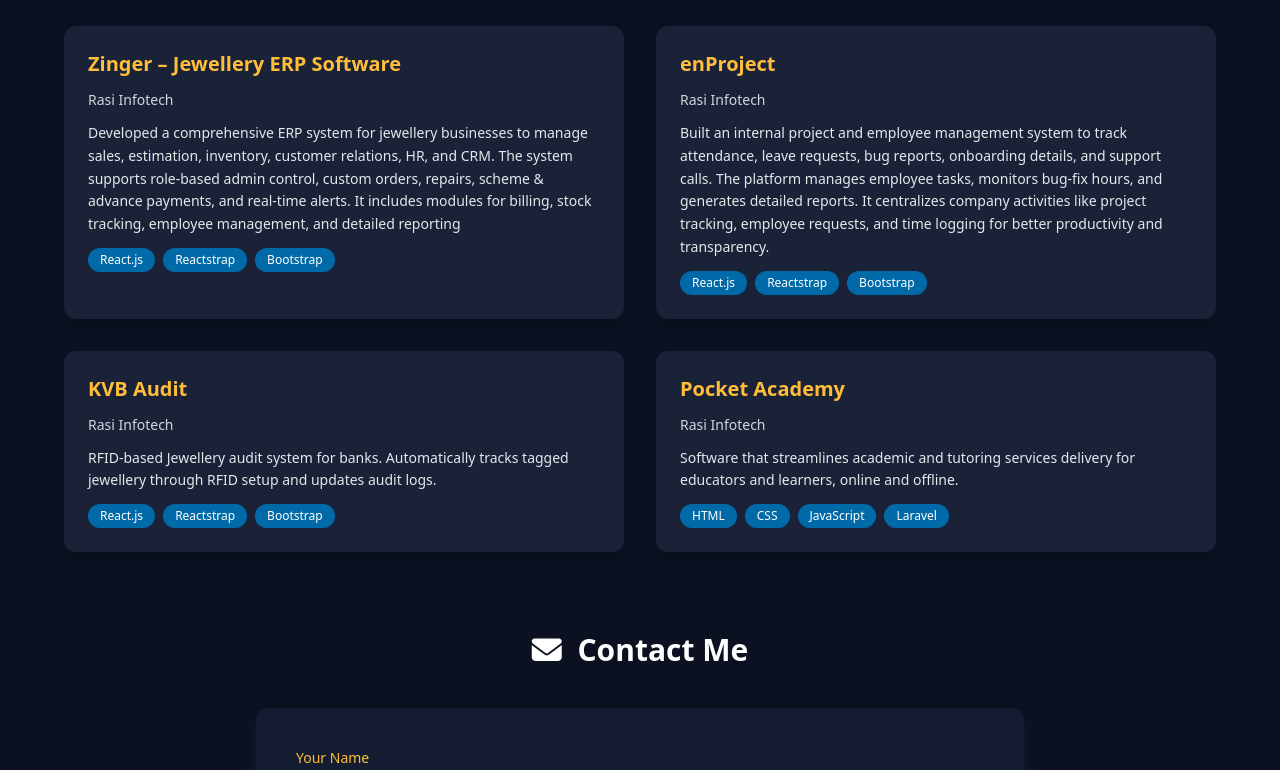
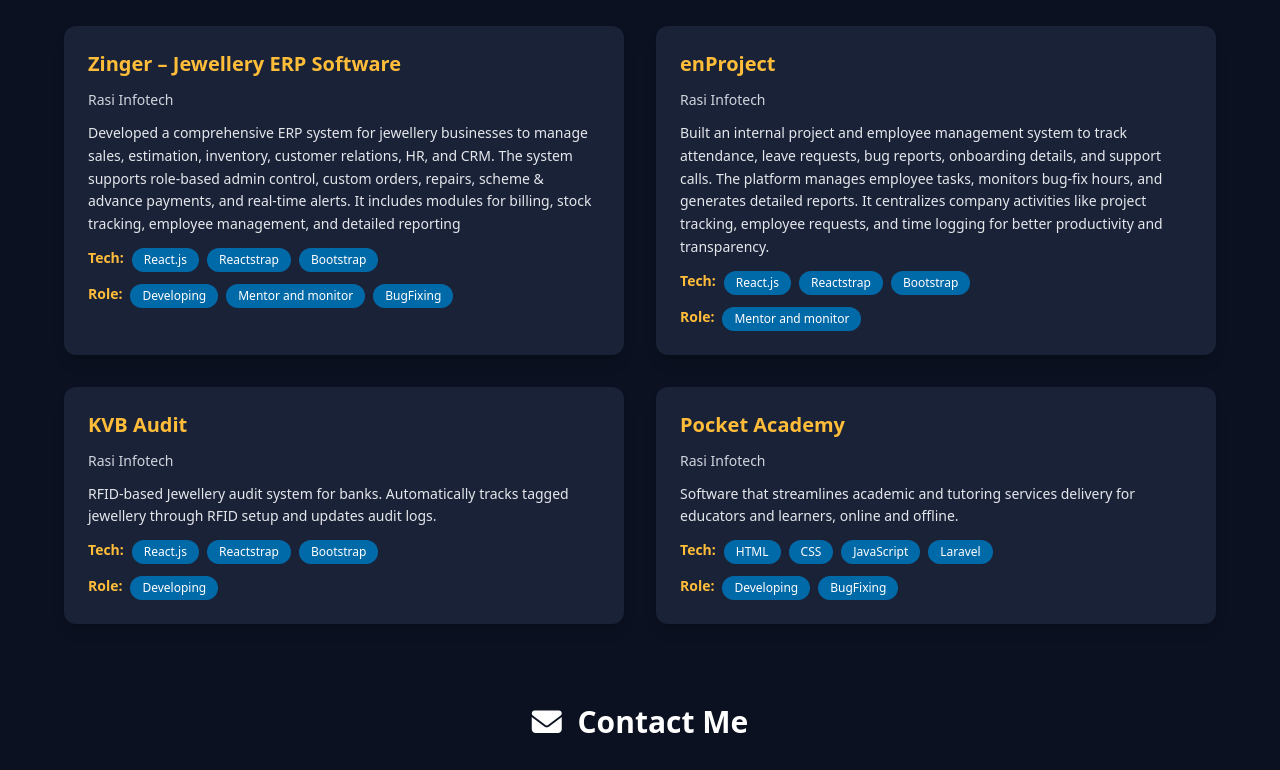
Before and after one commit to mythilims/my_site_portfolio, a React (Vite) app: page / in a window 1280 px wide. Shown: the part 2047-2817 px from the top of the page. Built offline with nearby package versions, Linux system fonts and the light colour scheme.

Commit message:
8th commit

```diff
--- a/src/Utility/CommonFile.jsx
+++ b/src/Utility/CommonFile.jsx
@@ -35,7 +35,7 @@
     company_name: "Rasi Infotech",
     des: "Developed a comprehensive ERP system for jewellery businesses to manage sales, estimation, inventory, customer relations, HR, and CRM. The system supports role-based admin control, custom orders, repairs, scheme & advance payments, and real-time alerts. It includes modules for billing, stock tracking, employee management, and detailed reporting",
     tech: ["React.js", "Reactstrap", "Bootstrap"],
-    role: ["Developed", "Mentor and monitor", "BugFixing"],
+    role: ["Developing", "Mentor and monitor", "BugFixing"],
   },
   {
     project_name: "enProject",
@@ -49,7 +49,7 @@
     company_name: "Rasi Infotech",
     des: "RFID-based Jewellery audit system for banks. Automatically tracks tagged jewellery through RFID setup and updates audit logs.",
     tech: ["React.js", "Reactstrap", "Bootstrap"],
-    role: ["Developed"],
+    role: ["Developing"],
   },
   {
     project_name: "Pocket Academy",
@@ -82,7 +82,7 @@
   { name: "React.js", level: 75, color: "bg-indigo-500", title: "Frontend" },
   { name: "JavaScript", level: 75, color: "bg-indigo-500", title: "Frontend" },
   { name: "Node.js", level: 50, color: "bg-sky-500", title: "Backend" },
-  { name: "Express.js", level: 50, color: "bg-sky-500", title: "Framework" },
+  { name: "Express.js", level: 50, color: "bg-indigo-500", title: "Framework" },
   // { name: "MongoDB", level: 65, color: "bg-sky-500" },
   // { name: "SQL", level: 60, color: "bg-sky-500" },
   { name: "VS code", level: 80, color: "bg-[#ffbd39]", title: "Tool" },
--- a/src/pages/Myportfolio.jsx
+++ b/src/pages/Myportfolio.jsx
@@ -34,7 +34,9 @@
       {/* ✅ Header */}
       <header className="fixed top-0 left-0 w-full bg-[#0b1120]/90 z-50 shadow-xs z-40 shadow-[#e1d0d0]">
         <div className="max-w-7xl mx-auto px-4 sm:px-6 lg:px-8 h-16 flex justify-between items-center">
-          <h1 className="sm:text-base md:text-2xl text-2xl font-bold">{PROFILE_NAME}</h1>
+          <h1 className="sm:text-base md:text-2xl text-2xl font-bold">
+            {PROFILE_NAME}
+          </h1>
 
           {/* 🍔 Hamburger for mobile */}
           <div className="md:hidden">
@@ -81,10 +83,8 @@
         )}
       </header>
 
-
-
       <section className="bg-[#0b1120] text-white " id="home">
-        <div  className="max-w-5xl mx-auto space-y-10  flex flex-col md:flex-row items-center pt-30 px-6 md:px-12 ">
+        <div className="max-w-5xl mx-auto space-y-10  flex flex-col md:flex-row items-center pt-30 px-6 md:px-12 ">
           <div className="md:w-1/2 ">
             <h2 className="text-3xl font-bold mb-4">
               {HELLO_TEXT}{" "}
@@ -303,6 +303,8 @@
                     {item.des}
                   </p>
                   <div className="flex flex-wrap gap-2 mt-2">
+                    <span className="text-sm font-bold text-[#ffbd39]">Tech:</span>
+
                     {item.tech.map((itemTech) => (
                       <span
                         key={itemTech}
@@ -310,6 +312,20 @@
                       >
                         {itemTech}
                       </span>
+                    ))}
+                  </div>
+                  <div className="flex flex-wrap gap-2 mt-2">
+                    <span className="text-sm font-bold text-[#ffbd39]">Role:</span>
+
+                    {item.role.map((itemTech) => (
+                      <>
+                        <span
+                          key={itemTech}
+                          className="bg-sky-700 px-3 py-1 rounded-full text-xs"
+                        >
+                          {itemTech}
+                        </span>
+                      </>
                     ))}
                   </div>
                 </div>
```
